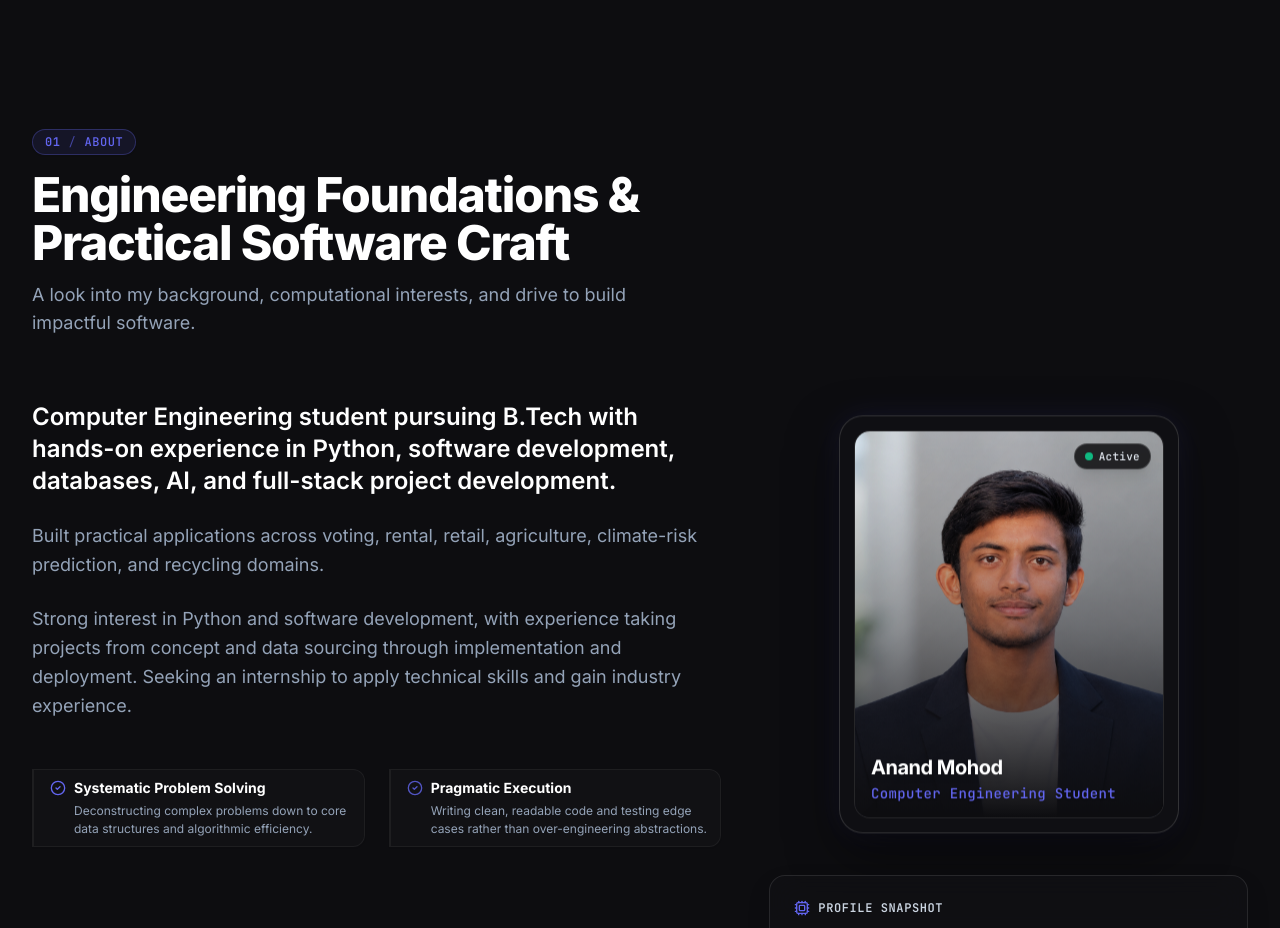
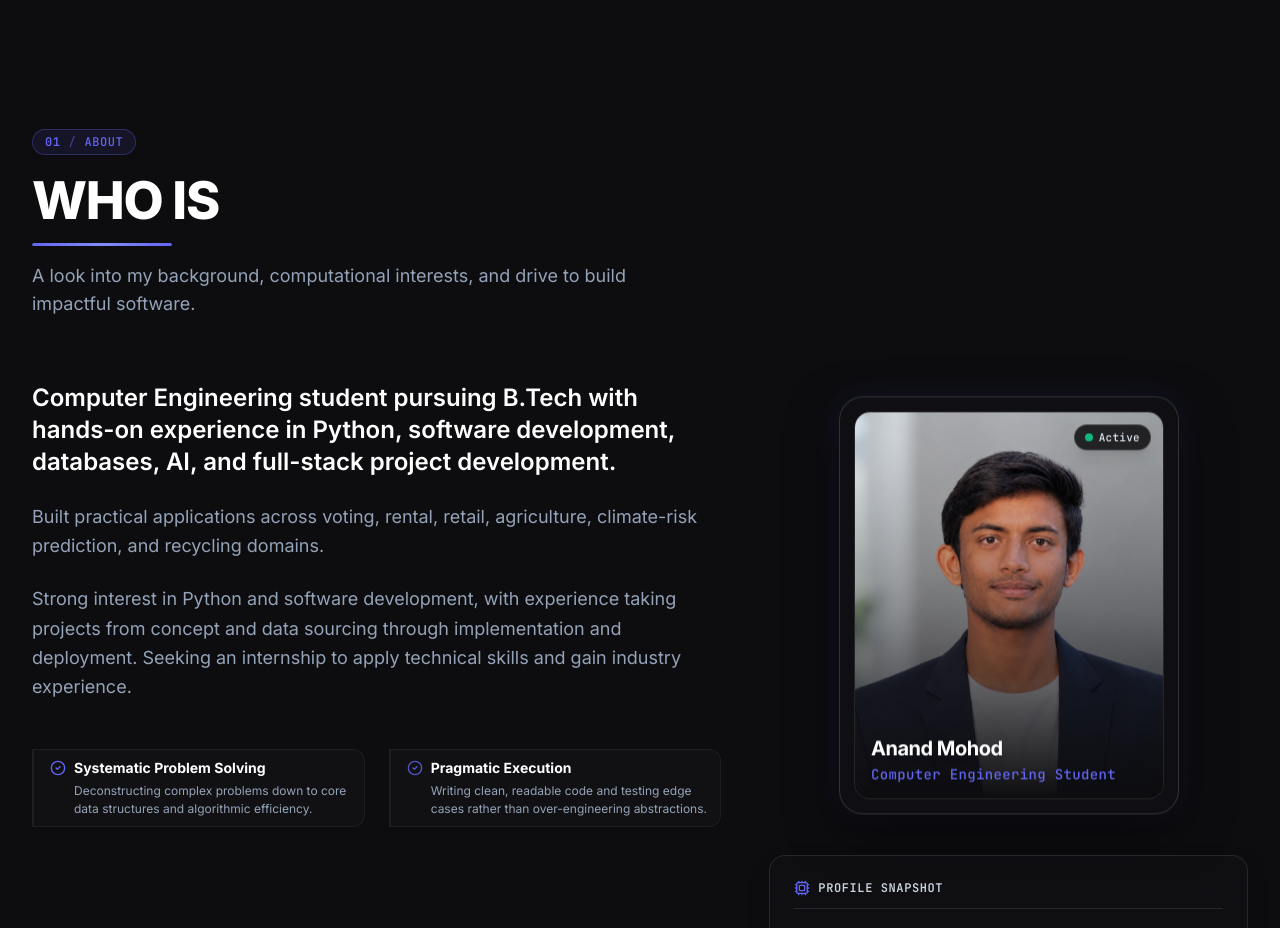
Before and after one commit to ANANDMOHOD17/Anand-Mohod-portfolio, a Next.js app: page / in a window 1280 px wide. Shown: the part 800-1728 px from the top of the page. Built offline with nearby package versions, Linux system fonts and the light colour scheme.

Commit message:
feat: custom animated About heading

```diff
--- a/app/globals.css
+++ b/app/globals.css
@@ -219,3 +219,61 @@ body {
     scroll-behavior: auto !important;
   }
 }
+
+/* Scoped styles for About Section Title (WHO IS ANAND?) */
+.about-anand-highlight {
+  background: linear-gradient(135deg, #6366f1 0%, #818cf8 50%, #6366f1 100%);
+  -webkit-background-clip: text;
+  -webkit-text-fill-color: transparent;
+}
+
+html:not(.dark) .about-anand-highlight {
+  background: linear-gradient(135deg, #4f46e5 0%, #6366f1 50%, #4338ca 100%);
+  -webkit-background-clip: text;
+  -webkit-text-fill-color: transparent;
+}
+
+.about-anand-shimmer {
+  background: linear-gradient(
+    90deg,
+    #6366f1 0%,
+    #818cf8 25%,
+    #c7d2fe 50%,
+    #818cf8 75%,
+    #6366f1 100%
+  );
+  background-size: 200% auto;
+  -webkit-background-clip: text;
+  -webkit-text-fill-color: transparent;
+  animation: aboutShimmerLoop 4s linear infinite;
+}
+
+html:not(.dark) .about-anand-shimmer {
+  background: linear-gradient(
+    90deg,
+    #4f46e5 0%,
+    #6366f1 25%,
+    #818cf8 50%,
+    #6366f1 75%,
+    #4f46e5 100%
+  );
+  background-size: 200% auto;
+  -webkit-background-clip: text;
+  -webkit-text-fill-color: transparent;
+  animation: aboutShimmerLoop 4s linear infinite;
+}
+
+@keyframes aboutShimmerLoop {
+  0% {
+    background-position: 0% center;
+  }
+  100% {
+    background-position: 200% center;
+  }
+}
+
+@media (prefers-reduced-motion: reduce) {
+  .about-anand-shimmer {
+    animation: none !important;
+  }
+}
--- /dev/null
+++ b/sections/about/AboutHeading.tsx
@@ -0,0 +1,290 @@
+'use client';
+
+import React, { useEffect, useRef, useState } from 'react';
+
+const SCRAMBLE_CHARS = 'ABCDEFGHJKLMNPQRSTUVWXYZ0123456789#%&*@';
+
+interface ScrambleLetterProps {
+  finalChar: string;
+  isTriggered: boolean;
+  delayMs: number;
+  isReducedMotion: boolean;
+}
+
+function ScrambleLetter({
+  finalChar,
+  isTriggered,
+  delayMs,
+  isReducedMotion,
+}: ScrambleLetterProps) {
+  const [displayChar, setDisplayChar] = useState(finalChar);
+  const [isRevealed, setIsRevealed] = useState(isReducedMotion);
+
+  useEffect(() => {
+    if (isReducedMotion) {
+      setDisplayChar(finalChar);
+      setIsRevealed(true);
+      return;
+    }
+
+    if (!isTriggered) return;
+
+    let iteration = 0;
+    const maxIterations = finalChar === '?' ? 3 : 4;
+    let intervalId: NodeJS.Timeout | null = null;
+
+    const timeoutId = setTimeout(() => {
+      setIsRevealed(true);
+
+      intervalId = setInterval(() => {
+        if (iteration >= maxIterations) {
+          setDisplayChar(finalChar);
+          if (intervalId) clearInterval(intervalId);
+        } else {
+          setDisplayChar(
+            SCRAMBLE_CHARS[Math.floor(Math.random() * SCRAMBLE_CHARS.length)]
+          );
+          iteration++;
+        }
+      }, 45);
+    }, delayMs);
+
+    return () => {
+      clearTimeout(timeoutId);
+      if (intervalId) clearInterval(intervalId);
+    };
+  }, [isTriggered, delayMs, finalChar, isReducedMotion]);
+
+  if (isReducedMotion) {
+    return <span>{finalChar}</span>;
+  }
+
+  return (
+    <span
+      aria-hidden="true"
+      className="inline-block transition-all duration-400 ease-out font-mono font-bold"
+      style={{
+        opacity: isRevealed ? 1 : 0,
+        transform: isRevealed ? 'translateY(0)' : 'translateY(14px)',
+        filter: isRevealed ? 'blur(0px)' : 'blur(4px)',
+        transitionDuration: '400ms',
+        transitionTimingFunction: 'cubic-bezier(0.16, 1, 0.3, 1)',
+      }}
+    >
+      {displayChar}
+    </span>
+  );
+}
+
+interface NormalLetterProps {
+  char: string;
+  isTriggered: boolean;
+  delayMs: number;
+  isReducedMotion: boolean;
+}
+
+function NormalLetter({
+  char,
+  isTriggered,
+  delayMs,
+  isReducedMotion,
+}: NormalLetterProps) {
+  const [isRevealed, setIsRevealed] = useState(isReducedMotion);
+
+  useEffect(() => {
+    if (isReducedMotion) {
+      setIsRevealed(true);
+      return;
+    }
+
+    if (!isTriggered) return;
+
+    const timeoutId = setTimeout(() => {
+      setIsRevealed(true);
+    }, delayMs);
+
+    return () => clearTimeout(timeoutId);
+  }, [isTriggered, delayMs, isReducedMotion]);
+
+  if (isReducedMotion) {
+    return <span>{char === ' ' ? '\u00A0' : char}</span>;
+  }
+
+  if (char === ' ') {
+    return <span className="inline-block" aria-hidden="true">&nbsp;</span>;
+  }
+
+  return (
+    <span
+      aria-hidden="true"
+      className="inline-block transition-all duration-400 ease-out"
+      style={{
+        opacity: isRevealed ? 1 : 0,
+        transform: isRevealed ? 'translateY(0)' : 'translateY(14px)',
+        filter: isRevealed ? 'blur(0px)' : 'blur(4px)',
+        transitionDuration: '400ms',
+        transitionTimingFunction: 'cubic-bezier(0.16, 1, 0.3, 1)',
+      }}
+    >
+      {char}
+    </span>
+  );
+}
+
+interface AboutHeadingProps {
+  number?: string;
+  label?: string;
+  description?: string;
+}
+
+export default function AboutHeading({
+  number = '01',
+  label = 'About',
+  description = 'A look into my background, computational interests, and drive to build impactful software.',
+}: AboutHeadingProps) {
+  const containerRef = useRef<HTMLDivElement>(null);
+  const [isTriggered, setIsTriggered] = useState(false);
+  const [isReducedMotion, setIsReducedMotion] = useState(false);
+  const [shimmerActive, setShimmerActive] = useState(false);
+  const [lineActive, setLineActive] = useState(false);
+
+  useEffect(() => {
+    // Check prefers-reduced-motion
+    const mediaQuery = window.matchMedia('(prefers-reduced-motion: reduce)');
+    if (mediaQuery.matches) {
+      setIsReducedMotion(true);
+      setIsTriggered(true);
+      setShimmerActive(false);
+      setLineActive(true);
+      return;
+    }
+
+    const observer = new IntersectionObserver(
+      (entries) => {
+        entries.forEach((entry) => {
+          if (entry.isIntersecting) {
+            setIsTriggered(true);
+            observer.disconnect(); // Play only once per page load
+          }
+        });
+      },
+      {
+        threshold: 0.25,
+        rootMargin: '0px 0px -40px 0px',
+      }
+    );
+
+    if (containerRef.current) {
+      observer.observe(containerRef.current);
+    }
+
+    return () => {
+      observer.disconnect();
+    };
+  }, []);
+
+  useEffect(() => {
+    if (isReducedMotion || !isTriggered) return;
+
+    // After letters finish revealing (~900ms), start the shimmer and underline animation
+    const shimmerTimer = setTimeout(() => {
+      setShimmerActive(true);
+    }, 950);
+
+    const lineTimer = setTimeout(() => {
+      setLineActive(true);
+    }, 1050);
+
+    return () => {
+      clearTimeout(shimmerTimer);
+      clearTimeout(lineTimer);
+    };
+  }, [isTriggered, isReducedMotion]);
+
+  const prefixLetters = 'WHO IS '.split('');
+  const highlightLetters = 'ANAND?'.split('');
+
+  return (
+    <div
+      ref={containerRef}
+      className="about-heading-root mb-12 md:mb-16 max-w-2xl"
+    >
+      {/* 01 / ABOUT Label - fades in first */}
+      <div
+        className="inline-flex items-center gap-2 px-3 py-1 rounded-full text-xs font-mono tracking-wider text-accent border border-accent/30 bg-accent/10 mb-4 shadow-sm transition-all duration-500 ease-out"
+        style={{
+          opacity: isReducedMotion || isTriggered ? 1 : 0,
+          transform: isReducedMotion || isTriggered ? 'translateY(0)' : 'translateY(10px)',
+        }}
+      >
+        <span className="font-semibold text-accent">{number}</span>
+        <span className="text-accent/60">/</span>
+        <span className="uppercase font-medium">{label}</span>
+      </div>
+
+      {/* Main Section Title: "WHO IS ANAND?" */}
+      <h2
+        className="about-title font-extrabold tracking-tight text-slate-900 dark:text-white flex flex-wrap items-baseline gap-x-3 gap-y-1"
+        style={{
+          fontSize: 'clamp(2rem, 5vw + 0.5rem, 3.25rem)',
+          lineHeight: '1.15',
+        }}
+        aria-label="Who is Anand?"
+      >
+        {/* Normal text: "WHO IS" */}
+        <span className="inline-flex whitespace-pre">
+          {prefixLetters.map((char, index) => (
+            <NormalLetter
+              key={`prefix-${index}`}
+              char={char}
+              isTriggered={isTriggered}
+              delayMs={120 + index * 50}
+              isReducedMotion={isReducedMotion}
+            />
+          ))}
+        </span>
+
+        {/* Highlighted text: "ANAND?" with glitch/scramble + subtle gradient shimmer */}
+        <span
+          className={`about-anand-highlight inline-flex font-mono font-extrabold tracking-tight ${
+            shimmerActive ? 'about-anand-shimmer' : 'text-accent'
+          }`}
+        >
+          {highlightLetters.map((char, index) => (
+            <ScrambleLetter
+              key={`highlight-${index}`}
+              finalChar={char}
+              isTriggered={isTriggered}
+              delayMs={450 + index * 55}
+              isReducedMotion={isReducedMotion}
+            />
+          ))}
+        </span>
+      </h2>
+
+      {/* Thin accent-colored underline that draws from left to right */}
+      <div className="mt-3 relative h-[3px] w-full max-w-[140px] overflow-hidden rounded-full bg-slate-200/40 dark:bg-white/5">
+        <div
+          className="h-full bg-gradient-to-r from-accent via-indigo-400 to-accent rounded-full transition-all duration-700 ease-out"
+          style={{
+            width: isReducedMotion || lineActive ? '100%' : '0%',
+            opacity: isReducedMotion || lineActive ? 1 : 0,
+          }}
+        />
+      </div>
+
+      {/* Editorial Subtitle */}
+      {description && (
+        <p
+          className="mt-4 text-base md:text-lg text-slate-600 dark:text-slate-400 leading-relaxed font-normal transition-opacity duration-600 ease-out"
+          style={{
+            opacity: isReducedMotion || isTriggered ? 1 : 0,
+            transitionDelay: isReducedMotion ? '0ms' : '600ms',
+          }}
+        >
+          {description}
+        </p>
+      )}
+    </div>
+  );
+}
--- a/sections/about/AboutSection.tsx
+++ b/sections/about/AboutSection.tsx
@@ -2,7 +2,7 @@
 
 import React from 'react';
 import { motion, useReducedMotion } from 'framer-motion';
-import SectionHeading from '@/components/ui/SectionHeading';
+import AboutHeading from './AboutHeading';
 import { profileData } from '@/data/profile';
 import { Cpu, Lightbulb, CheckCircle2 } from 'lucide-react';
 import HeroProfileCard from '@/components/ui/HeroProfileCard';
@@ -27,12 +27,12 @@ export default function AboutSection() {
   return (
     <section id="about" className="py-24 md:py-32 relative">
       <div className="max-w-7xl mx-auto px-4 sm:px-6 lg:px-8">
-        <SectionHeading
+        <AboutHeading
           number="01"
           label="About"
-          title="Engineering Foundations & Practical Software Craft"
           description="A look into my background, computational interests, and drive to build impactful software."
         />
+
 
         <div className="grid grid-cols-1 lg:grid-cols-12 gap-12 items-start">
           {/* Main Editorial Text with Masked Staggered Scroll Reveals */}
```
